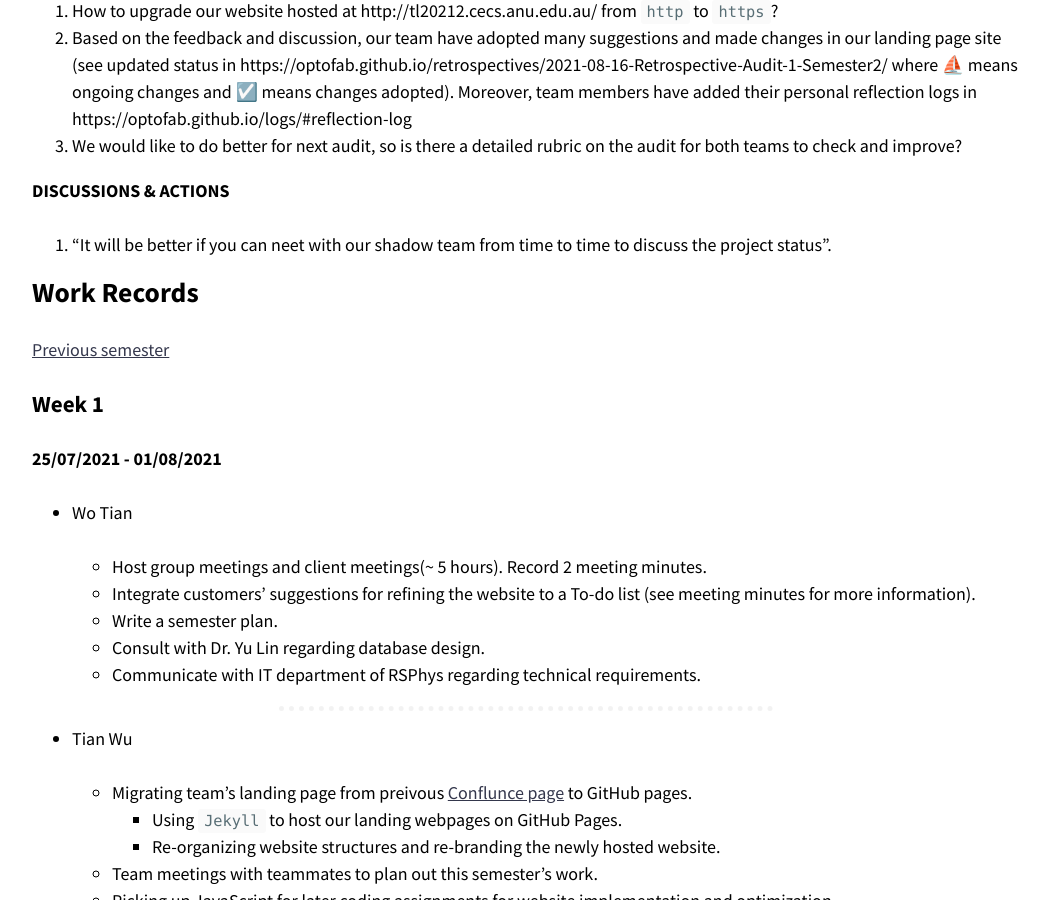
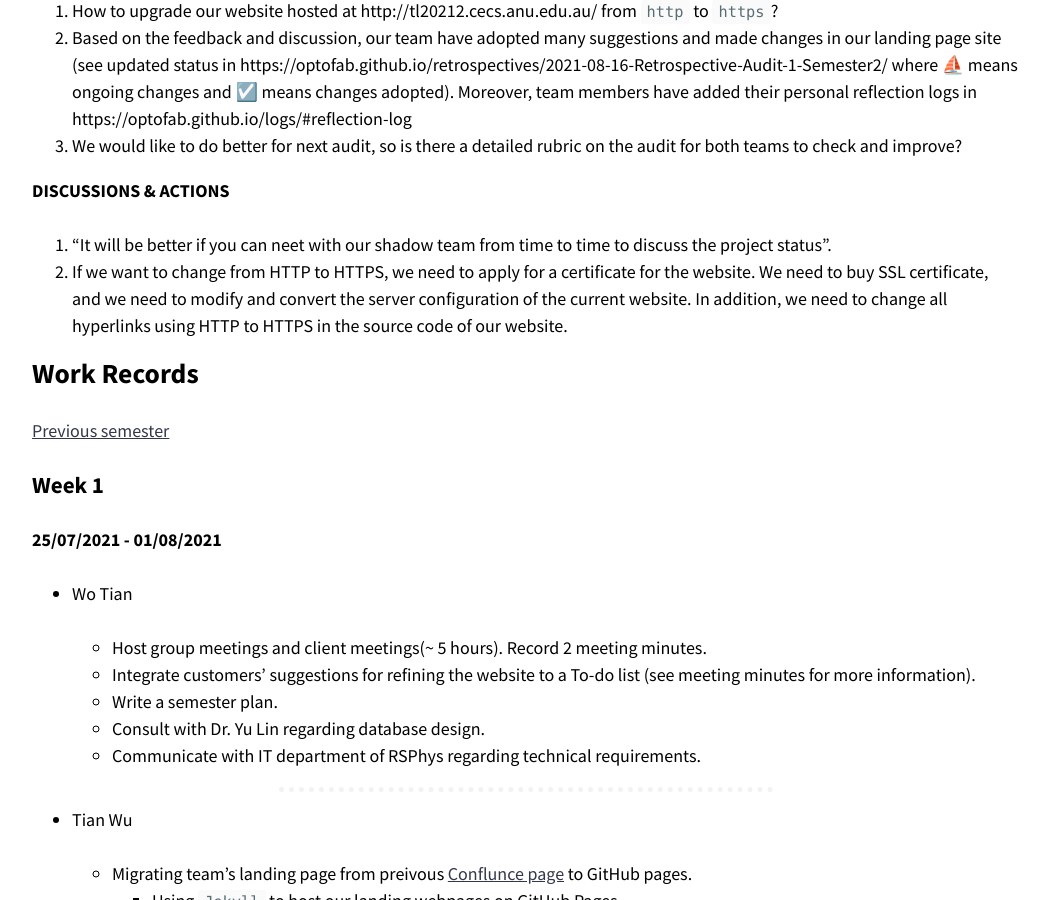
Before and after one commit to optofab/optofab.github.io, a Jekyll site: the page built from logs.md, in a window 1280 px wide and 900 px high, scrolled down 15794 px. Shown: the whole window, without its empty margins (114-1163 px from the left). Built offline with Jekyll 4.4.1, drawn with Linux system fonts in a browser that asks for light colours; nearby versions of some CDN libraries; emoji names are drawn with the system emoji font.

Commit message:
update the discussion in the last tutorial

```diff
--- a/logs.md
+++ b/logs.md
@@ -546,6 +546,7 @@ The content of agenda is from the email sent to our tutor and shadow team:
 **DISCUSSIONS & ACTIONS**
 
 1. "It will be better if you can neet with our shadow team from time  to time to discuss the project status".<br>
+2. If we want to change from HTTP to HTTPS, we need to apply for a certificate for the website. We need to buy SSL certificate, and we need to modify and convert the server configuration of the current website. In addition, we need to change all hyperlinks using HTTP to HTTPS in the source code of our website.<br>
 
 
 
```
